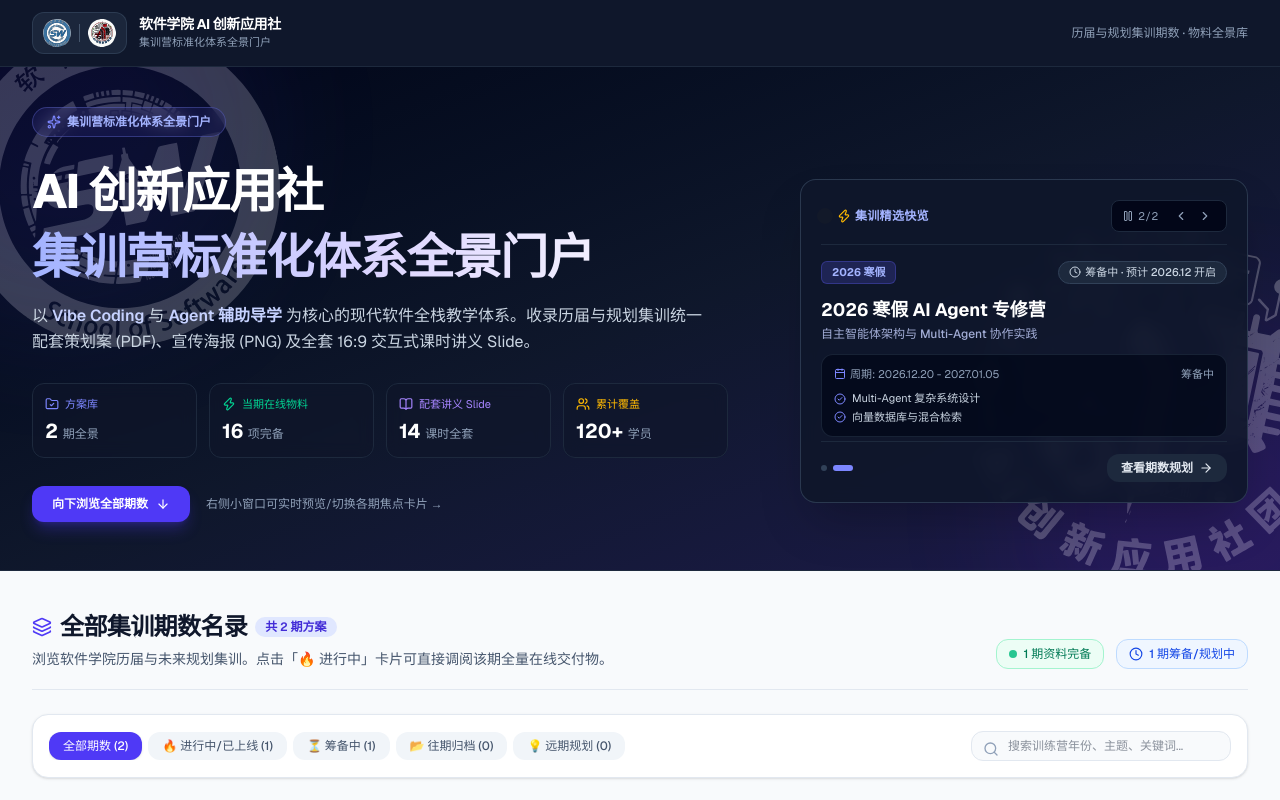
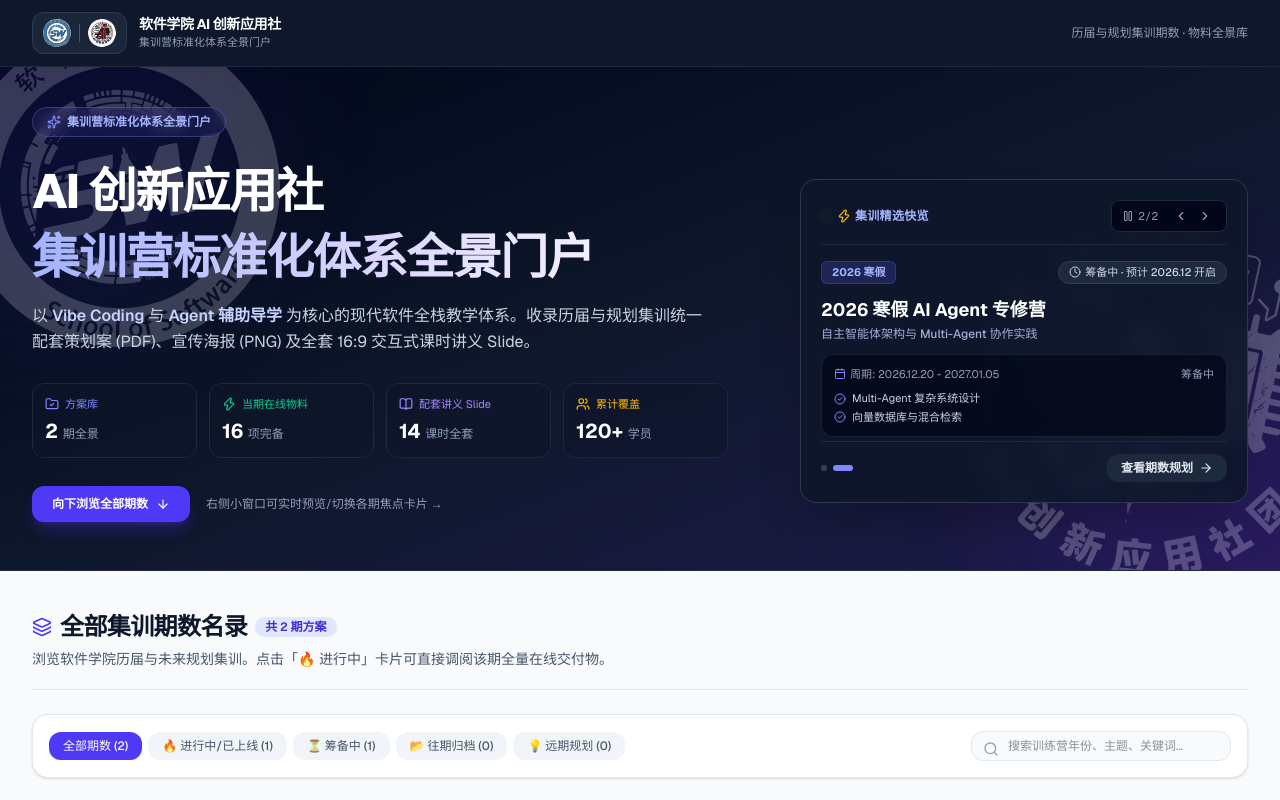
Before and after one commit to qlAD/training-camp, a Next.js app: page / in a window 1280 px wide. Shown: the top 800 px of the page. Built offline with nearby package versions, Linux system fonts and the light colour scheme.

Commit message:
style: 移除页面顶部统计栏和移动端子导航，调整返回按钮圆角 (#3)

```diff
--- a/src/components/BootcampPortal.tsx
+++ b/src/components/BootcampPortal.tsx
@@ -344,22 +344,6 @@ export const BootcampPortal: React.FC<BootcampPortalProps> = ({ cohorts }) => {
               浏览软件学院历届与未来规划集训。点击「🔥 进行中」卡片可直接调阅该期全量在线交付物。
             </p>
           </div>
-
-          {/* Key Quick Stats */}
-          <div className="flex items-center space-x-3 text-xs shrink-0 flex-wrap gap-y-2">
-            {countByStatus.active > 0 && (
-              <span className="inline-flex items-center space-x-1.5 px-3 py-1.5 rounded-xl bg-emerald-50 text-emerald-700 border border-emerald-200 font-medium">
-                <span className="w-2 h-2 rounded-full bg-emerald-500 animate-pulse" />
-                <span>{countByStatus.active} 期资料完备</span>
-              </span>
-            )}
-            {countByStatus.upcoming + countByStatus.archived + countByStatus.planning > 0 && (
-              <span className="inline-flex items-center space-x-1.5 px-3 py-1.5 rounded-xl bg-blue-50 text-blue-700 border border-blue-200 font-medium">
-                <Clock className="h-3.5 w-3.5" />
-                <span>{countByStatus.upcoming + countByStatus.archived + countByStatus.planning} 期筹备/规划中</span>
-              </span>
-            )}
-          </div>
         </div>
 
         {/* Filter & Search Bar */}
--- a/src/components/Navbar.tsx
+++ b/src/components/Navbar.tsx
@@ -49,7 +49,7 @@ export const Navbar: React.FC<NavbarProps> = ({
             {onBackToPortal && (
               <button
                 onClick={onBackToPortal}
-                className="inline-flex items-center space-x-1.5 px-2.5 py-1.5 bg-slate-100 hover:bg-slate-200 text-slate-700 text-xs font-semibold rounded-lg transition-all border border-slate-200"
+                className="inline-flex items-center space-x-1.5 px-2.5 py-3 bg-slate-100 hover:bg-slate-200 text-slate-700 text-xs font-semibold rounded-xl transition-all border border-slate-200"
                 title="返回训练营门户"
               >
                 <ArrowLeft className="h-3.5 w-3.5" />
@@ -143,42 +143,6 @@ export const Navbar: React.FC<NavbarProps> = ({
 
         </div>
       </div>
-
-      {/* Mobile Sub-navigation */}
-      <div className="md:hidden border-t border-slate-200 bg-slate-50/80 px-4 py-2 flex items-center justify-between overflow-x-auto space-x-2">
-        <button
-          onClick={() => setCurrentView('overview')}
-          className={`whitespace-nowrap px-3 py-1 rounded-md text-xs font-medium ${
-            currentView === 'overview' ? 'bg-indigo-600 text-white' : 'text-slate-600 bg-white border border-slate-200'
-          }`}
-        >
-          物料大厅 ({materialsCount})
-        </button>
-        <button
-          onClick={() => setCurrentView('plan')}
-          className={`whitespace-nowrap px-3 py-1 rounded-md text-xs font-medium ${
-            currentView === 'plan' ? 'bg-indigo-600 text-white' : 'text-slate-600 bg-white border border-slate-200'
-          }`}
-        >
-          完整方案 (PDF)
-        </button>
-        <button
-          onClick={() => setCurrentView('poster')}
-          className={`whitespace-nowrap px-3 py-1 rounded-md text-xs font-medium ${
-            currentView === 'poster' ? 'bg-indigo-600 text-white' : 'text-slate-600 bg-white border border-slate-200'
-          }`}
-        >
-          宣传海报 (PNG)
-        </button>
-        <button
-          onClick={() => setCurrentView('slides')}
-          className={`whitespace-nowrap px-3 py-1 rounded-md text-xs font-medium ${
-            currentView === 'slides' ? 'bg-indigo-600 text-white' : 'text-slate-600 bg-white border border-slate-200'
-          }`}
-        >
-          {slidesCount}课时幻灯片
-        </button>
-      </div>
     </header>
   );
 };
```
